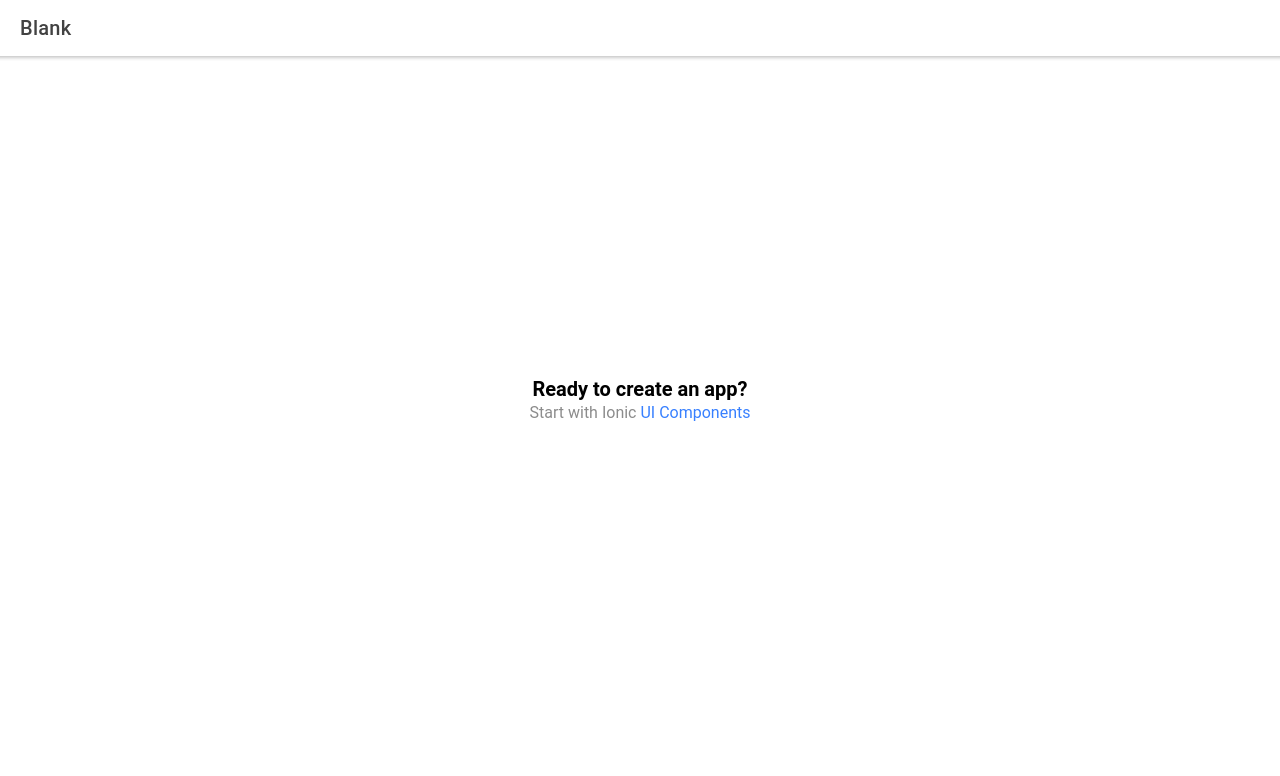
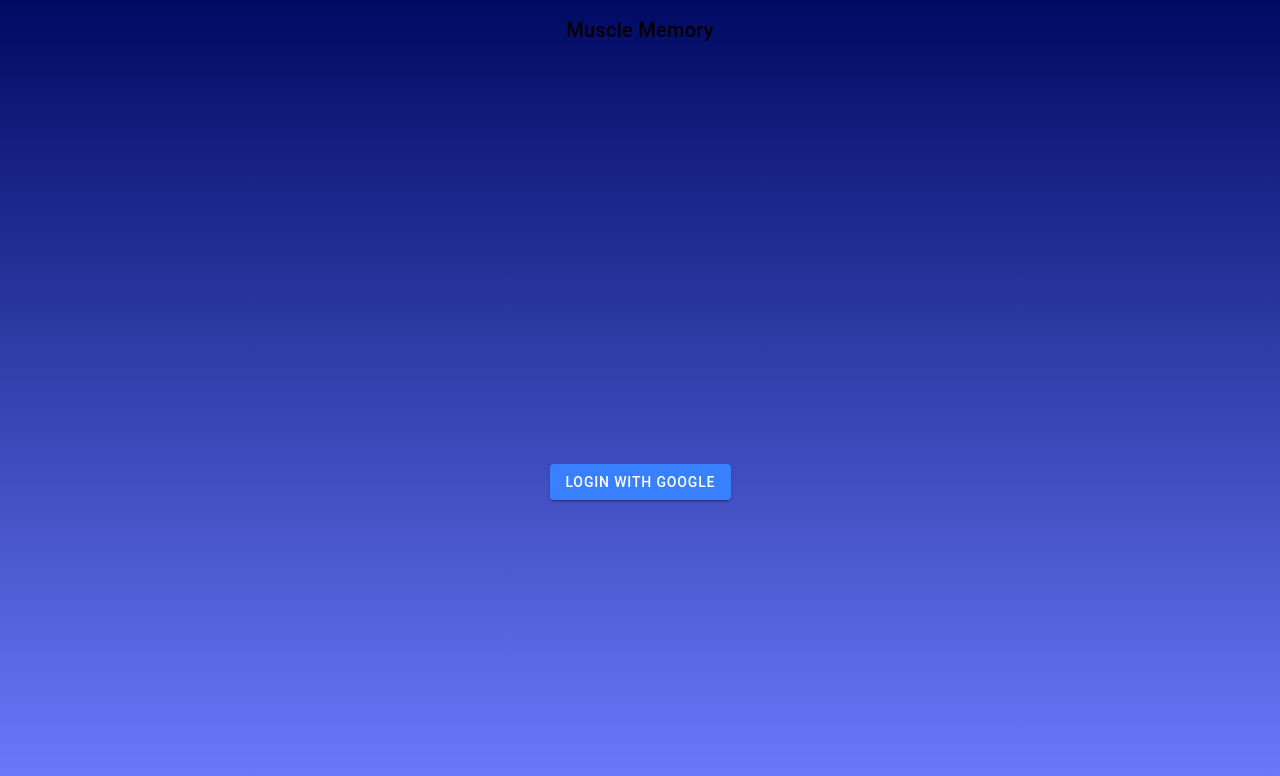
Before and after one commit to mbruckert/muscle-memory, a React (Create React App) app: page /login in a window 1280 px wide. Shown: the top 776 px of the page. Built offline with nearby package versions, Linux system fonts and the light colour scheme.

Commit message:
Login Page Edits

```diff
--- a/src/pages/login.css
+++ b/src/pages/login.css
@@ -0,0 +1,19 @@
+/* Login */
+
+ion-content {
+    --background: linear-gradient(#000A63, #6D7CFF);
+  }
+
+    ion-title {
+      height: 60px;
+    }
+
+    .flex{
+        display: flex;
+        align-items: center;
+        text-align: center;
+    }
+    .GoogleButton{
+        align-items: center;
+        margin-top: 400px;
+    }
--- a/src/pages/login.js
+++ b/src/pages/login.js
@@ -1,23 +1,18 @@
-import { IonContent, IonHeader, IonPage, IonTitle, IonToolbar } from '@ionic/react';
+import { IonContent, IonHeader, IonPage, IonTitle, IonToolbar, IonButton } from '@ionic/react';
 import ExploreContainer from '../components/ExploreContainer';
 import './login.css';
+
 
 function Login() {
   return (
     <IonPage>
-      <IonHeader>
-        <IonToolbar>
-          <IonTitle>Blank</IonTitle>
-        </IonToolbar>
-      </IonHeader>
+      <div className="flex">
       <IonContent fullscreen>
-        <IonHeader collapse="condense">
-          <IonToolbar>
-            <IonTitle size="large">Blank</IonTitle>
-          </IonToolbar>
-        </IonHeader>
-        <ExploreContainer />
+      <IonTitle>Muscle Memory</IonTitle>
+      <div className = "GoogleButton"><IonButton>Login With Google</IonButton>
+        </div>
       </IonContent>
+      </div>
     </IonPage>
   );
 };
```
